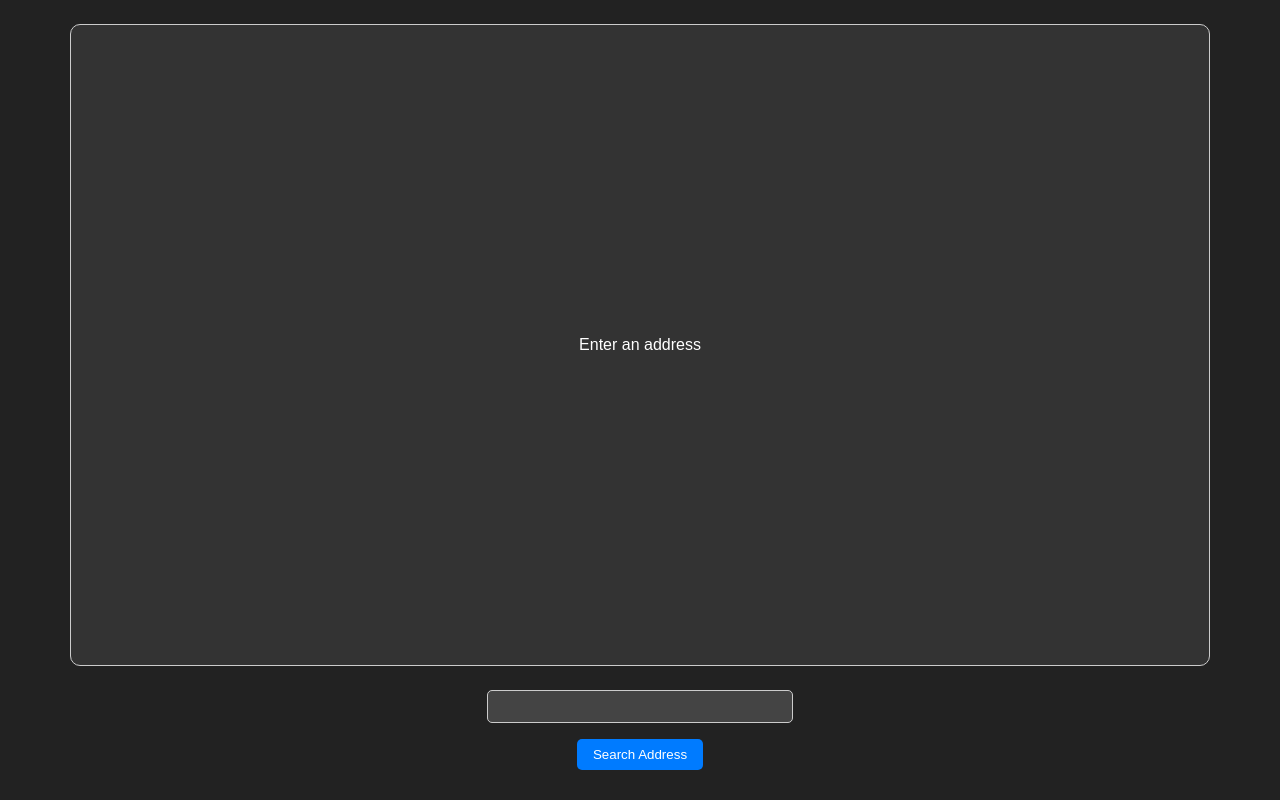
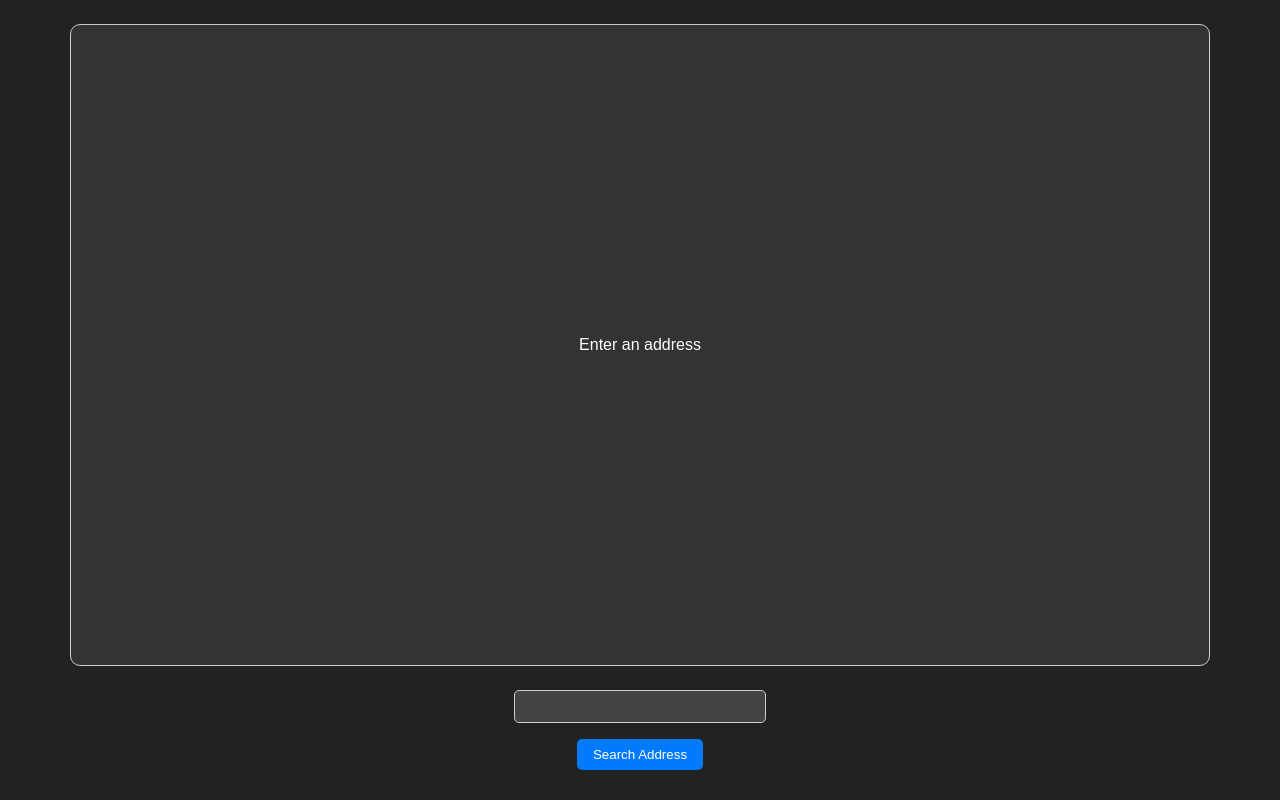
Before and after one commit to KaduKessler/Select-Share-Place-TS, a website built with webpack: page index.html in a window 1280 px wide. Built offline with nearby package versions, Linux system fonts and the light colour scheme; no server answers; a web font is replaced by a local one.

Commit message:
💄 style: Updated input field

```diff
--- a/src/style.css
+++ b/src/style.css
@@ -41,11 +41,13 @@ button:hover {
 }
 
 input {
-  padding: 0.5rem 5%;
+  width: 14rem;
+  padding: 0.5rem 1%;
   border: 1px solid #ccc;
   border-radius: 5px;
   background-color: #444;
   color: #fff;
+  text-align: center;
 }
 
 @media screen and (min-height: 768px) {
```
